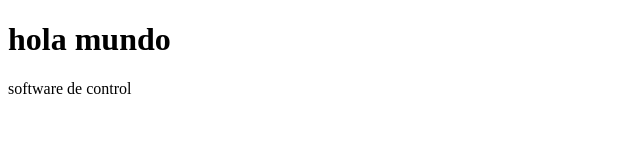
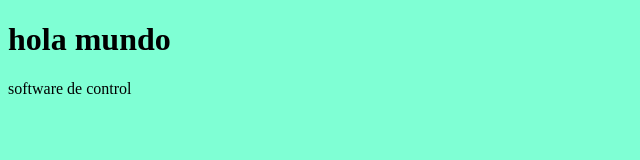
Before and after one commit to alexpc97/repositorio-remoto, a plain HTML site: page index.html in a window 1280 px wide. Shown: the whole page, without its empty margins (0-640 px from the left). Drawn offline with Linux system fonts and the light colour scheme.

Commit message:
add style.css

```diff
--- /dev/null
+++ b/css/style.css
@@ -0,0 +1,3 @@
+body{
+    background-color: aquamarine
+}
--- a/index.html
+++ b/index.html
@@ -5,6 +5,7 @@
     <meta name="viewport" content="width=device-width, initial-scale=1.0">
     <meta http-equiv="X-UA-Compatible" content="ie=edge">
     <title>Document</title>
+    <link rel="stylesheet" href="css/style.css">
 </head>
 <body>
     <h1>hola mundo</h1>
```
